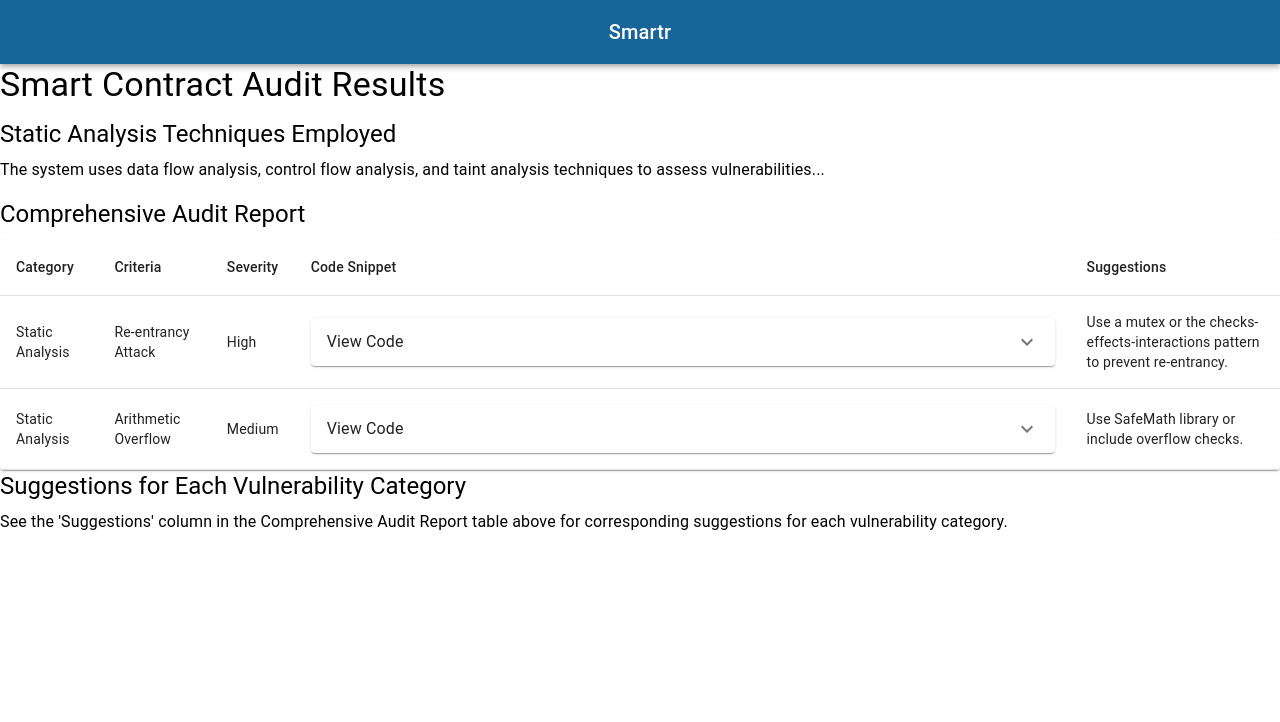
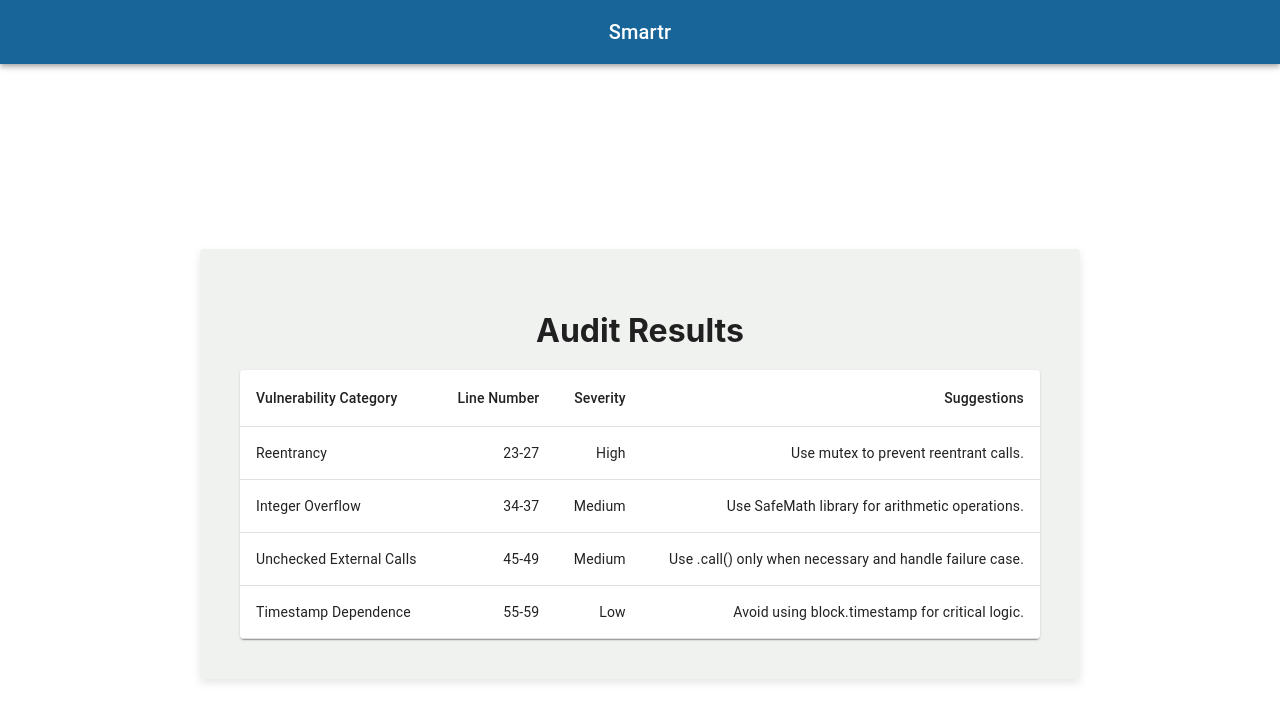
Before and after one commit to icecream19/Smartr, a React (Create React App) app: page /audit-results in a window 1280 px wide. Shown: the top 722 px of the page. Built offline with nearby package versions, Linux system fonts and the light colour scheme.

Commit message:
almost done

```diff
--- a/src/components/AuditResults.js
+++ b/src/components/AuditResults.js
@@ -1,96 +1,51 @@
 import React from 'react';
-import { Paper, Table, TableBody, TableCell, TableContainer, TableHead, TableRow, Typography, Accordion, AccordionSummary, AccordionDetails } from '@mui/material';
-import ExpandMoreIcon from '@mui/icons-material/ExpandMore';
+import { Container, Table, TableBody, TableCell, TableContainer, TableHead, TableRow, Paper, Card } from '@mui/material';
 
 const AuditResults = () => {
-  // Sample audit result data
-  const sampleData = [
-    {
-      id: 1,
-      category: 'Static Analysis',
-      criteria: 'Re-entrancy Attack',
-      severity: 'High',
-      findings: 'Fallback function allows external contract to re-enter',
-      codeSnippet: 'function withdraw() public { msg.sender.transfer(balance); balance = 0; }',
-      suggestions: 'Use a mutex or the checks-effects-interactions pattern to prevent re-entrancy.'
-    },
-    {
-      id: 2,
-      category: 'Static Analysis',
-      criteria: 'Arithmetic Overflow',
-      severity: 'Medium',
-      findings: 'Token transfer function does not check for overflows',
-      codeSnippet: 'balance[msg.sender] += amount;',
-      suggestions: 'Use SafeMath library or include overflow checks.'
-    },
-    // ...more entries
-  ];
-
   return (
-    <div>
-      <Typography variant="h4" gutterBottom>
-        Smart Contract Audit Results
-      </Typography>
-
-      {/* Static Analysis Techniques */}
-      <Typography variant="h5" gutterBottom>
-        Static Analysis Techniques Employed
-      </Typography>
-      <Typography paragraph>
-        The system uses data flow analysis, control flow analysis, and taint analysis techniques to assess vulnerabilities...
-      </Typography>
-
-      {/* Comprehensive Audit Report */}
-      <Typography variant="h5" gutterBottom>
-        Comprehensive Audit Report
-      </Typography>
-
+    <Container style={{ display: 'flex', flexDirection: 'column', alignItems: 'center', justifyContent: 'center', height: '100vh' }}>
+      <Card style={{ backgroundColor: '#f0f2f0', padding: '40px', width: '800px', boxShadow: '0px 4px 8px rgba(0,0,0,0.1)' }}>
+        <h1 style={{ textAlign: 'center', marginBottom: '20px' }}>Audit Results</h1>
         <TableContainer component={Paper}>
           <Table>
             <TableHead>
               <TableRow>
-              <TableCell>Category</TableCell>
-              <TableCell>Criteria</TableCell>
-              <TableCell>Severity</TableCell>
-              <TableCell>Code Snippet</TableCell>
-              <TableCell>Suggestions</TableCell>
+                <TableCell>Vulnerability Category</TableCell>
+                <TableCell align="right">Line Number</TableCell>
+                <TableCell align="right">Severity</TableCell>
+                <TableCell align="right">Suggestions</TableCell>
               </TableRow>
             </TableHead>
             <TableBody>
-            {sampleData.map((row) => (
-              <TableRow key={row.id}>
-                <TableCell component="th" scope="row">
-                  {row.category}
-                </TableCell>
-                <TableCell>{row.criteria}</TableCell>
-                <TableCell>{row.severity}</TableCell>
-                <TableCell>
-                  <Accordion>
-                    <AccordionSummary expandIcon={<ExpandMoreIcon />}>
-                      <Typography>View Code</Typography>
-                    </AccordionSummary>
-                    <AccordionDetails>
-                      <Typography>
-                        <pre>{row.codeSnippet}</pre>
-                      </Typography>
-                    </AccordionDetails>
-                  </Accordion>
-                </TableCell>
-                <TableCell>{row.suggestions}</TableCell>
+              <TableRow>
+                <TableCell>Reentrancy</TableCell>
+                <TableCell align="right">23-27</TableCell>
+                <TableCell align="right">High</TableCell>
+                <TableCell align="right">Use mutex to prevent reentrant calls.</TableCell>
               </TableRow>
-            ))}
+              <TableRow>
+                <TableCell>Integer Overflow</TableCell>
+                <TableCell align="right">34-37</TableCell>
+                <TableCell align="right">Medium</TableCell>
+                <TableCell align="right">Use SafeMath library for arithmetic operations.</TableCell>
+              </TableRow>
+              <TableRow>
+                <TableCell>Unchecked External Calls</TableCell>
+                <TableCell align="right">45-49</TableCell>
+                <TableCell align="right">Medium</TableCell>
+                <TableCell align="right">Use .call() only when necessary and handle failure case.</TableCell>
+              </TableRow>
+              <TableRow>
+                <TableCell>Timestamp Dependence</TableCell>
+                <TableCell align="right">55-59</TableCell>
+                <TableCell align="right">Low</TableCell>
+                <TableCell align="right">Avoid using block.timestamp for critical logic.</TableCell>
+              </TableRow>
             </TableBody>
           </Table>
         </TableContainer>
-
-      {/* Suggestions For Each Vulnerability */}
-      <Typography variant="h5" gutterBottom>
-        Suggestions for Each Vulnerability Category
-      </Typography>
-      <Typography paragraph>
-        See the 'Suggestions' column in the Comprehensive Audit Report table above for corresponding suggestions for each vulnerability category.
-      </Typography>
-    </div>
+      </Card>
+    </Container>
   );
 };
 
--- /dev/null
+++ b/src/components/Dashboard.module.css
@@ -0,0 +1,63 @@
+/* Dashboard Container */
+.dashboardContainer {
+  max-width: 800px;
+  margin: 0 auto;
+  padding: 20px;
+  background-color: #f5f5f5;
+  border-radius: 10px;
+  box-shadow: 0 0 10px rgba(0, 0, 0, 0.2);
+  margin-top: 50px;
+}
+
+/* Header */
+.header {
+  display: flex;
+  justify-content: space-between;
+  align-items: center;
+  margin-bottom: 20px;
+}
+
+/* Search Input and New Audit Button */
+.searchInput {
+  display: flex;
+  align-items: center;
+  margin-bottom: 20px;
+}
+
+/* Previous Audits Table */
+.previousAudits {
+  background-color: #fff;
+  border-radius: 5px;
+  box-shadow: 0 0 5px rgba(0, 0, 0, 0.1);
+  padding: 20px;
+}
+
+/* Button Styling */
+.dashboardButton {
+  margin-left: 10px;
+}
+
+/* Table Styling */
+.dashboardTable {
+  width: 100%;
+  border-collapse: collapse;
+  margin-top: 10px;
+}
+
+.dashboardCell {
+  padding: 10px;
+  text-align: left;
+}
+
+.dashboardHeader {
+  background-color: #f2f2f2;
+}
+
+/* Input Styling */
+.dashboardInput {
+  padding: 10px;
+  border: 1px solid #ccc;
+  border-radius: 5px;
+  width: 100%;
+  margin-right: 10px;
+}
--- a/src/components/Home.js
+++ b/src/components/Home.js
@@ -1,14 +1,27 @@
 import React from 'react';
 import { Button } from '@mui/material';
 import { Link } from 'react-router-dom';
+import styles from './Home.module.css';
 
 const Home = () => {
-  return (
-    <div style={{ backgroundImage: 'url(your-image-url)', backgroundSize: 'cover' }}>
-      <h1>Home Page</h1>
-      <Button variant="contained" component={Link} to="/login">Login</Button>
-    </div>
-  );
+    return (
+        <div className={styles['home-container']}>
+            <div className={styles['background-image']}></div>
+            <div className={styles.content}>
+                {/* Used the specific class name for h1 */}
+                <h1 className={styles.homeTitle}>SMARTR AUDIT</h1>
+
+                {/* Used the specific class name for the Button */}
+                <Button
+                    className={styles.homeButton}
+                    variant="contained"
+                    component={Link}
+                    to="/login">
+                    Login
+                </Button>
+            </div>
+        </div>
+    );
 };
 
 export default Home;
--- /dev/null
+++ b/src/components/Home.module.css
@@ -0,0 +1,50 @@
+/* Style for the main container */
+.home-container {
+  position: relative;
+  height: 100vh;
+  overflow: hidden;
+}
+
+/* Style for the background image */
+.background-image {
+  position: absolute;
+  top: 0;
+  left: 0;
+  width: 100%;
+  height: 100%;
+  background-image: url('/src/components/image/Background.jpg');
+  background-size: cover;
+  background-position: center;
+  filter: brightness(1);
+}
+
+/* Style for the content container */
+.content {
+  position: absolute;
+  top: 50%;
+  left: 50%;
+  transform: translate(-50%, -50%);
+  text-align: center;
+}
+
+/* Updated Style for the h1 element */
+.homeTitle {
+  font-size: 2rem;
+  color: white;
+  text-shadow: 2px 2px 4px rgba(0, 0, 0, 0.5);
+}
+
+/* Updated style for the button */
+.homeButton {
+  margin-top: 20px;
+  background-color: green;
+  color: white;  /* Fixed the text color */
+  padding: 10px 20px;
+  border: none;
+  border-radius: 5px;
+  cursor: pointer;
+  transition: background-color 0.3s ease;
+}
+.homeButton:hover {
+  background-color: darkgreen;
+}
--- a/src/components/NewAudit.js
+++ b/src/components/NewAudit.js
@@ -1,8 +1,11 @@
 import React, { useState } from 'react';
 import { Button, TextField } from '@mui/material';
+import styles from './NewAudit.module.css'; // Import your CSS module
+import { useNavigate } from 'react-router-dom';
 
 const NewAudit = () => {
   const [file, setFile] = useState(null);
+  const navigate = useNavigate(); // Initialize useNavigate hook
 
   const handleFileChange = (e) => {
     const selectedFile = e.target.files[0];
@@ -13,12 +16,19 @@ const NewAudit = () => {
     }
   };
 
+  const handleSubmit = () => {
+    // Add your audit creation logic here. For now, it will navigate to the audit results page.
+    navigate('/audit-results');
+  };
+
   return (
-    <div>
-      <h1>New Audit</h1>
-      <TextField label="Audit Name" variant="outlined" />
-      <input type="file" accept=".sol" onChange={handleFileChange} />
-      <Button variant="contained">Submit</Button>
+    <div className={styles.newAuditContainer}>
+      <div className={styles.centerContent}>
+        <h1 className={styles.pageTitle}>New Audit</h1>
+        <TextField id="standard-basic-input" label="Audit Name" variant="standard" type="audit" className={styles.textField} />
+        <input type="file" accept=".sol" onChange={handleFileChange} className={styles.fileInput} />
+        <Button variant="contained" className={styles.submitButton} onClick={handleSubmit}>Submit</Button>
+      </div>
     </div>
   );
 };
--- /dev/null
+++ b/src/components/NewAudit.module.css
@@ -0,0 +1,43 @@
+/* New Audit Page Container Styling */
+.newAuditContainer {
+  display: flex;
+  flex-direction: column;
+  align-items: center;
+  justify-content: center;
+  height: 100vh;
+  text-align: center;
+  padding: 20px;
+  background-color: #f5f5f5;
+}
+
+/* Centered Content Styling */
+.centerContent {
+  background-color: #fff;
+  padding: 20px;
+  border-radius: 10px;
+  box-shadow: 0 0 10px rgba(0, 0, 0, 0.2);
+  max-width: 400px;
+}
+
+/* Page Title Styling */
+.pageTitle {
+  font-size: 24px;
+  margin-bottom: 20px;
+}
+
+/* TextField Styling */
+.textField {
+  margin-bottom: 20px;
+  width: 100%;
+  height: 50px;
+}
+
+/* File Input Styling */
+.fileInput {
+  margin-bottom: 20px;
+}
+
+/* Submit Button Styling */
+.submitButton {
+  margin-top: 10px;
+}
```
Also changed, not shown: src/components/Dashboard.js (+43 -14 lines), src/components/Login.js (+13 -10 lines), src/components/Signup.js (+14 -10 lines), src/components/image/Background.jpg (added). Lines whose indentation alone changed are shown as unchanged.
